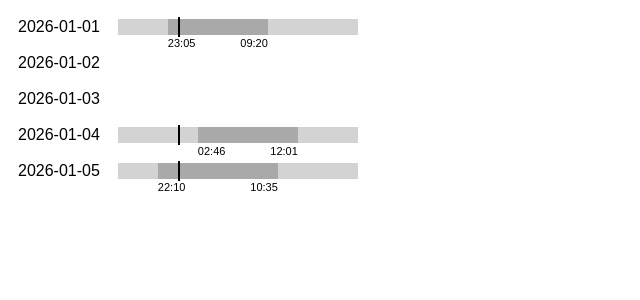
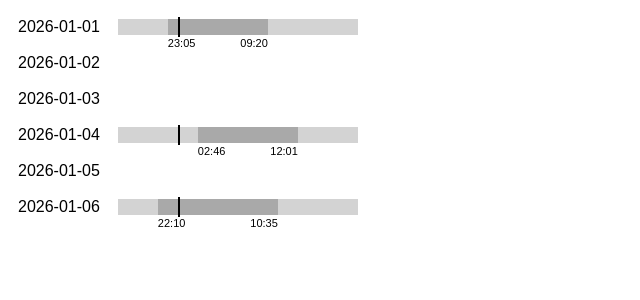
Before and after one commit to colorfulfool/sleep-tracker, a SvelteKit app: page / in a window 1280 px wide. Shown: the top 300 px of the page, without its empty margins (0-640 px from the left). Built offline with nearby package versions, Linux system fonts and the light colour scheme.

Commit message:
Refetch on focus (doesn't work)

```diff
--- a/src/routes/+page.svelte
+++ b/src/routes/+page.svelte
@@ -1,8 +1,9 @@
-<script>
+<script module>
 	import Graph from '$lib/graph.svelte';
+	import { onMount } from 'svelte';
 
 	async function readResponse(url) {
-		const resp = await fetch(url);
+		const resp = await fetch(url, { cache: 'no-store' });
 		const text = await resp.text();
 		return text.split('\n');
 	}
@@ -34,10 +35,33 @@
 	}
 </script>
 
+<script>
+	/** @type {string[] | undefined} */
+	let data = $state(undefined);
+
+	const fetchData = async () => {
+		data = await readResponse('/data.csv');
+	};
+
+	const onVisible = () => {
+		if (document.visibilityState === 'visible') fetchData();
+	};
+
+	onMount(() => {
+		fetchData();
+		document.addEventListener('visibilitychange', onVisible);
+		window.addEventListener('focus', fetchData);
+		return () => {
+			document.removeEventListener('visibilitychange', onVisible);
+			window.removeEventListener('focus', fetchData);
+		};
+	});
+</script>
+
 <table>
 	<tbody>
-		{#await readResponse('/data.csv') then data}
-			{#each generator(data) as row}
+		{#if data}
+			{#each generator([...data]) as row}
 				<tr>
 					<td>{row[0]}</td>
 					{#if row[1] && row[2]}
@@ -45,7 +69,7 @@
 					{/if}
 				</tr>
 			{/each}
-		{/await}
+		{/if}
 	</tbody>
 </table>
 
```
Also changed, not shown: static/data.csv, 1 other file (tests, documents, lock files or other folders).
